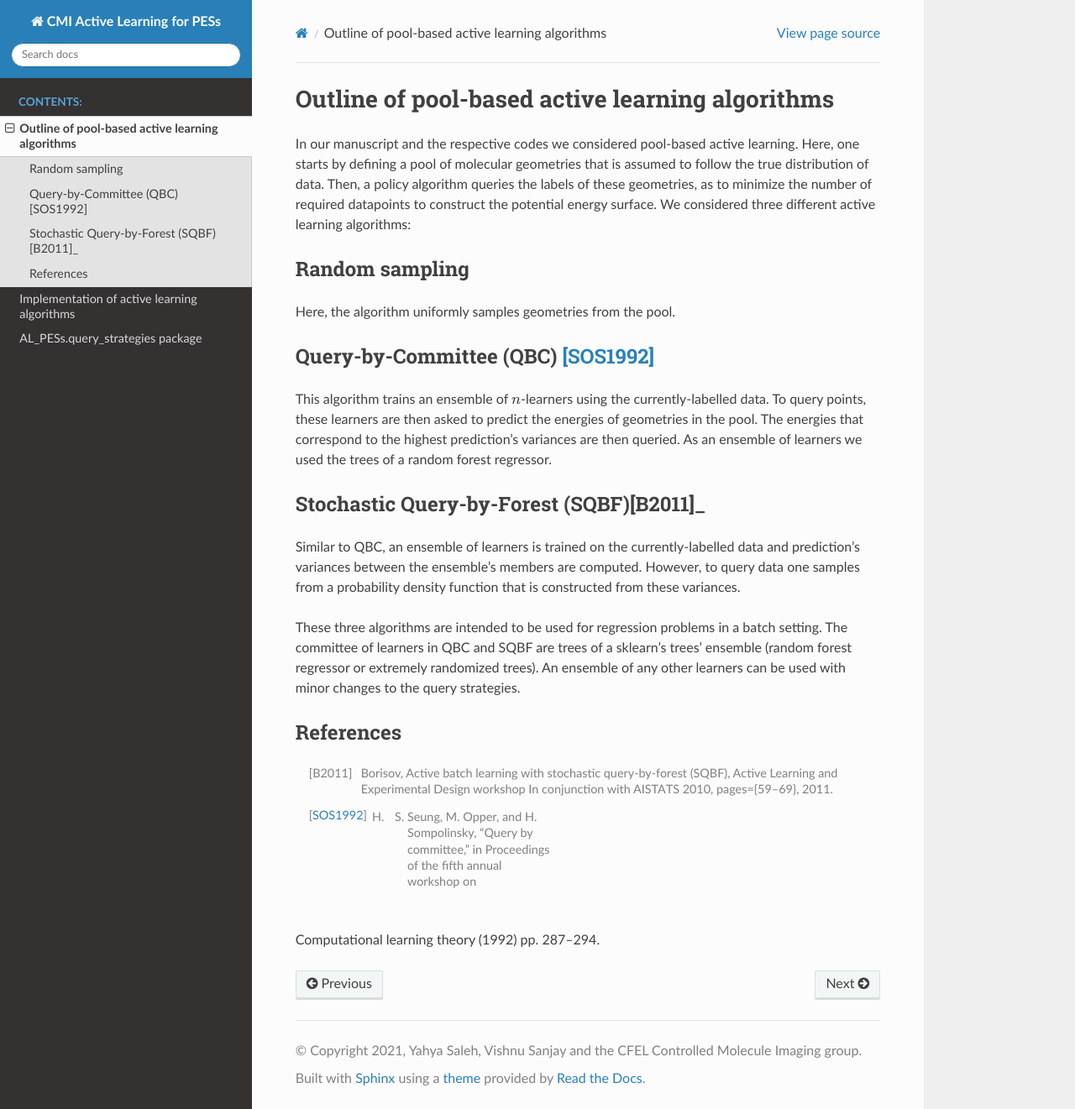
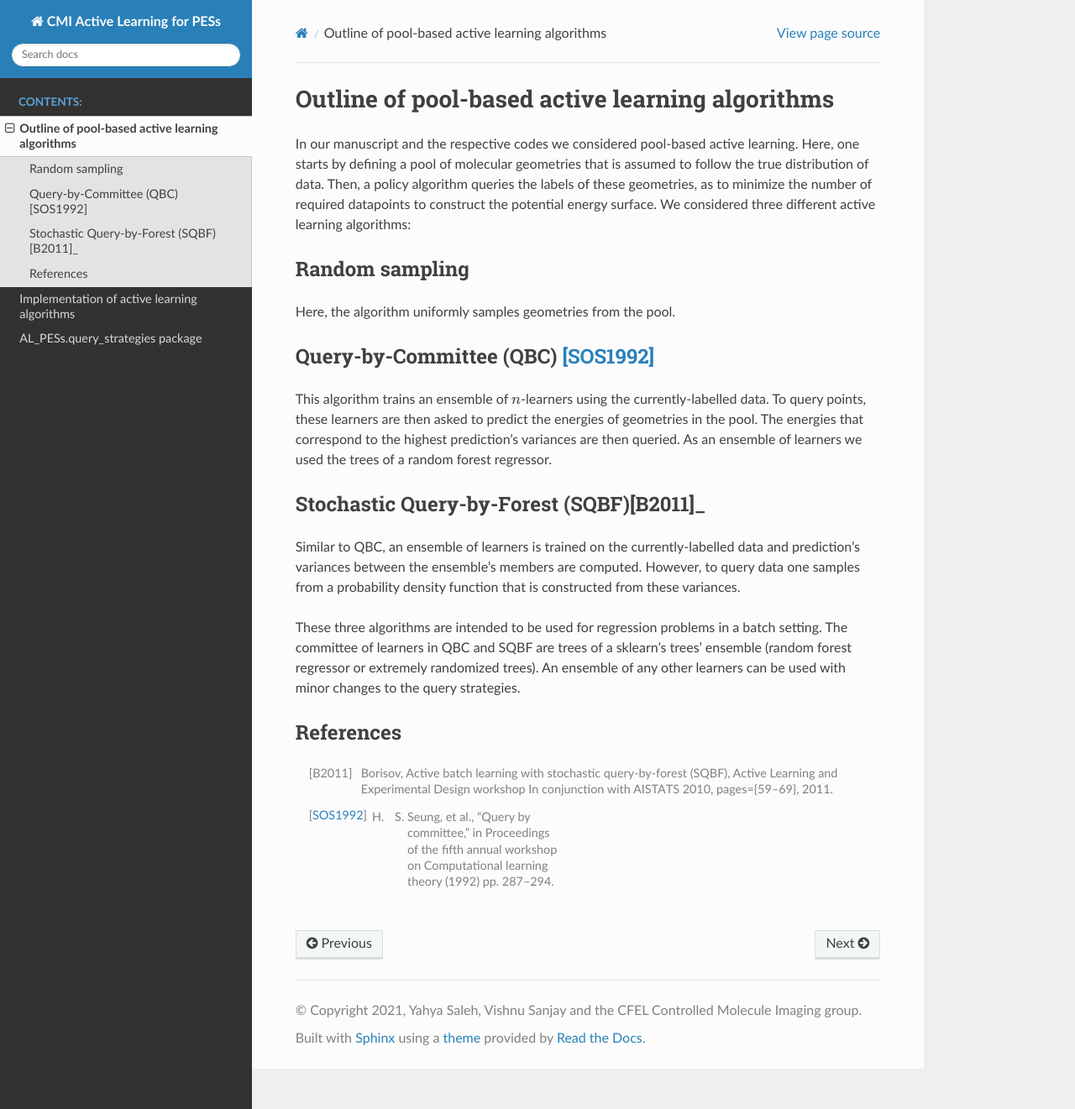
Before and after one commit to CFEL-CMI/Active-Learning-of-PES, a Sphinx documentation site: the page built from docs/source/AL_TH/TH.rst, in a window 1280 px wide and 1321 px high. Shown: the whole window at 84% size. Built offline with Sphinx 7.4.7 and the Read the Docs theme 2.0.0, drawn with Linux system fonts in a browser that asks for light colours.

Commit message:
modify formatting of a ref

```diff
--- a/docs/source/AL_TH/TH.rst
+++ b/docs/source/AL_TH/TH.rst
@@ -37,5 +37,4 @@ An ensemble of any other learners can be used with minor changes to the query st
 References
 ==========
 .. [B2011] Borisov, Active batch learning with stochastic query-by-forest (SQBF), Active Learning and Experimental Design workshop In conjunction with AISTATS 2010, pages={59--69}, 2011.
-.. [SOS1992] H. S. Seung, M. Opper, and H. Sompolinsky, “Query by committee,” in Proceedings of the fifth annual workshop on
-Computational learning theory (1992) pp. 287–294.
+.. [SOS1992] H. S. Seung, et al., “Query by committee,” in Proceedings of the fifth annual workshop on Computational learning theory (1992) pp. 287–294.
```
